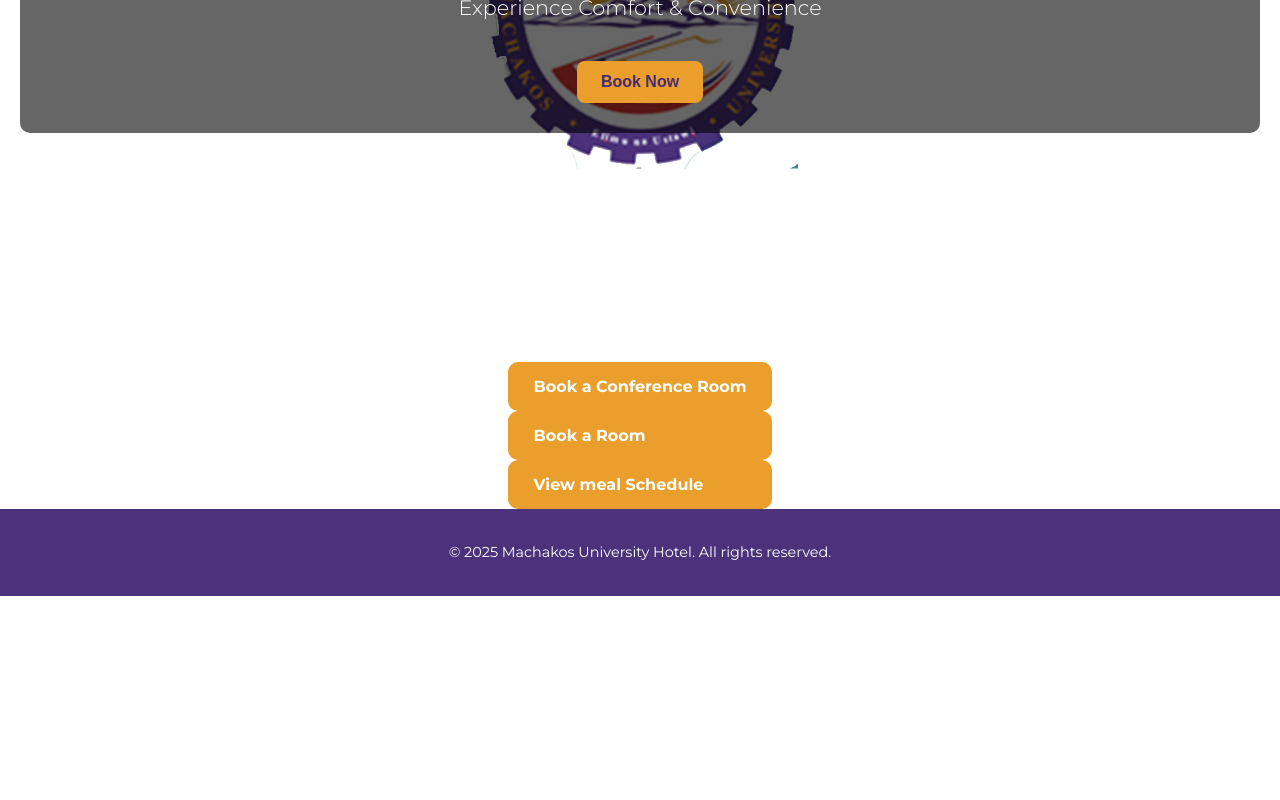
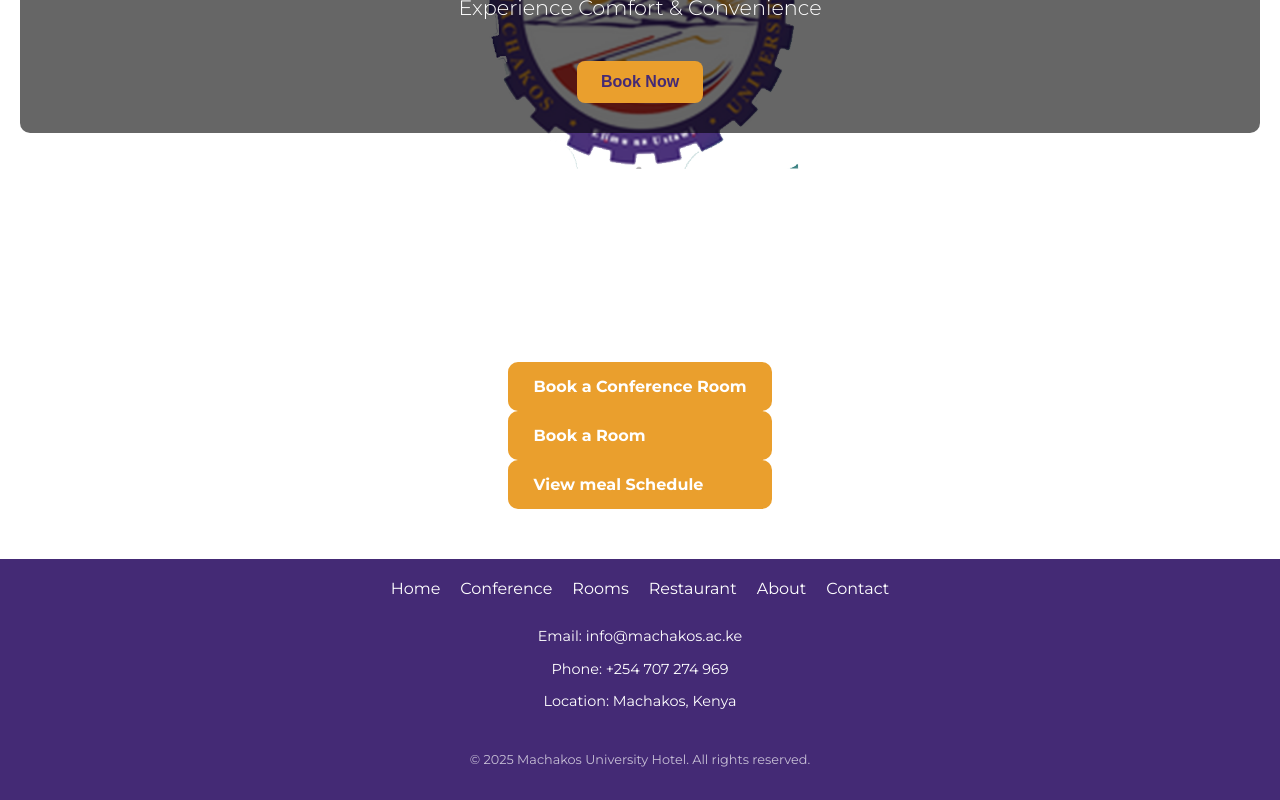
Before and after one commit to josphat-muteti/mksu-booking, an Angular app in the folder frontend/hotel-frontend/: page / in a window 1280 px wide. Shown: the part 438-1238 px from the top of the page. Before the commit the page ends 1034 px from the top, so only its background shows below. Built offline with nearby package versions, Linux system fonts and the light colour scheme.

Commit message:
Updated footer with links

```diff
--- a/frontend/hotel-frontend/src/app/components/footer/footer.component.html
+++ b/frontend/hotel-frontend/src/app/components/footer/footer.component.html
@@ -1,5 +1,25 @@
 <footer class="footer">
 	<div class="container">
-		<p>&copy; 2025 Machakos University Hotel. All rights reserved.</p>
+		<!-- Footer links -->
+		<div class="footer-links">
+			<a [routerLink]="'/'" routerLinkActive="active">Home</a>
+			<a [routerLink]="'/conference-booking'" routerLinkActive="active">Conference</a>
+			<a [routerLink]="'/rooms'" routerLinkActive="active">Rooms</a>
+			<a [routerLink]="'/restaurant'" routerLinkActive="active">Restaurant</a>
+			<a [routerLink]="'/about'" routerLinkActive="active">About</a>
+			<a [routerLink]="'/contact'" routerLinkActive="active">Contact</a>
+		</div>
+
+		<!-- Contact Info -->
+		<div class="footer-contact">
+			<p>Email: info&#64;machakos.ac.ke</p>
+			<p>Phone: +254 707 274 969</p>
+			<p>Location: Machakos, Kenya<p>
+		</div>
+
+		<!-- Copyright -->
+		<div class="footer-copy">
+			<p>&copy; 2025 Machakos University Hotel. All rights reserved.</p>
+		</div>
 	</div>
 </footer>
--- a/frontend/hotel-frontend/src/app/components/footer/footer.component.scss
+++ b/frontend/hotel-frontend/src/app/components/footer/footer.component.scss
@@ -2,9 +2,41 @@
 @use '../../../styles.scss' as *;
 
 .footer {
-  background-color: $primary-color;
+  background-color: $dark-purple;
   text-align: center;
-  padding: 20px;
+  padding: 20px 0;
   color: white;
-  font-size: 0.9rem;
+  margin-top: 50px;
+
+  .container {
+    display: flex;
+    flex-direction: column;
+    align-items: center;
+    gap: 15px;
+  }
+
+  .footer-links {
+    display: flex;
+    gap: 20px;
+    flex-wrap: wrap;
+
+    a {
+      color: white;
+      text-decoration: none;
+      font-weight: 500;
+
+      &:hover {
+        color: $gold-yellow;
+        cursor: pointer;
+      }
+    }
+  }
+  .footer-contact {
+    font-size: 0.9rem;
+  }
+
+  .footer-copy {
+    font-size: 0.8rem;
+    opacity: 0.7;
+  }
 }
--- a/frontend/hotel-frontend/src/app/components/footer/footer.component.ts
+++ b/frontend/hotel-frontend/src/app/components/footer/footer.component.ts
@@ -1,8 +1,9 @@
 import { Component } from '@angular/core';
-
+import { RouterModule } from '@angular/router';
 @Component({
   selector: 'app-footer',
-  imports: [],
+  standalone: true,
+  imports: [RouterModule],
   templateUrl: './footer.component.html',
   styleUrl: './footer.component.scss'
 })
```
Also changed, not shown: 1 other file (tests, documents, lock files or other folders).
